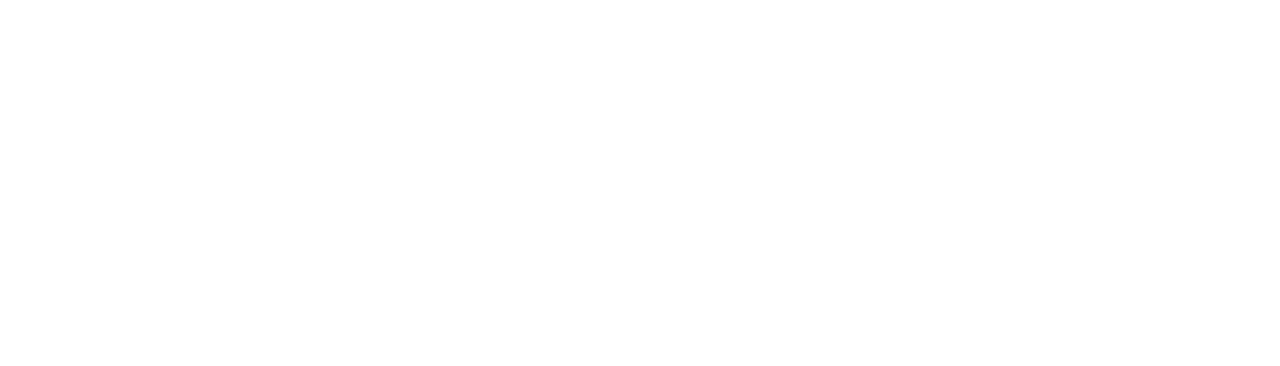
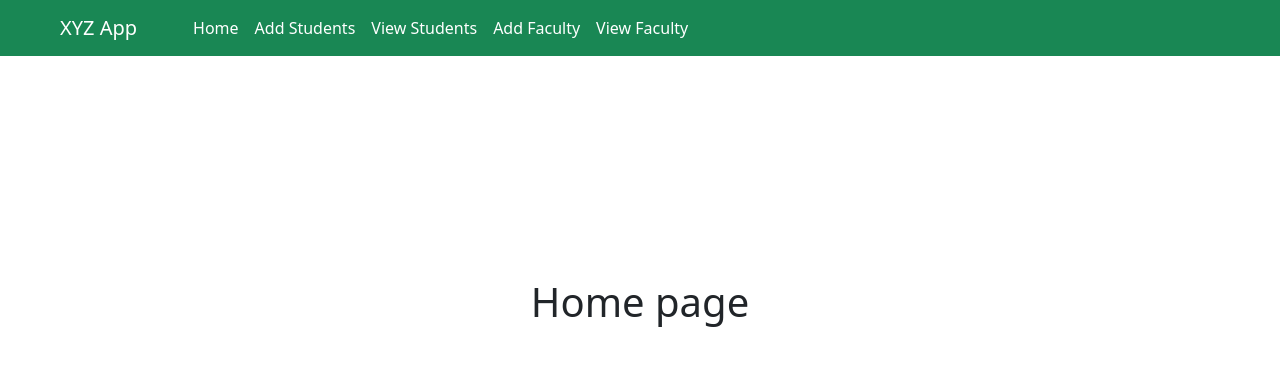
Before and after one commit to Arj2001/xyz-app, an Angular app: page /home in a window 1280 px wide. Before the commit this address led to /. Shown: the top 366 px of the page. Built offline with nearby package versions, Linux system fonts and the light colour scheme.

Commit message:
home and navbar impli

```diff
--- /dev/null
+++ b/src/app/home/home.component.html
@@ -0,0 +1,6 @@
+<app-navbar></app-navbar>
+<div class="d-flex align-items-center justify-content-center" style="height: 500px;">
+    <div >
+      <h1>Home page</h1>
+    </div>
+  </div>
--- /dev/null
+++ b/src/app/home/home.component.ts
@@ -0,0 +1,15 @@
+import { Component, OnInit } from '@angular/core';
+
+@Component({
+  selector: 'app-home',
+  templateUrl: './home.component.html',
+  styleUrls: ['./home.component.css']
+})
+export class HomeComponent implements OnInit {
+
+  constructor() { }
+
+  ngOnInit(): void {
+  }
+
+}
--- /dev/null
+++ b/src/app/navbar/navbar.component.html
@@ -0,0 +1,17 @@
+<nav class="navbar navbar-expand-lg bg-success navbar-dark">
+    <div class="container-fluid">
+      <a class="navbar-brand mx-5" href="">XYZ App</a>
+      <button class="navbar-toggler" type="button" data-bs-toggle="collapse" data-bs-target="#navbarNavAltMarkup" aria-controls="navbarNavAltMarkup" aria-expanded="false" aria-label="Toggle navigation">
+        <span class="navbar-toggler-icon"></span>
+      </button>
+      <div class="collapse navbar-collapse" id="navbarNavAltMarkup">
+        <div class="navbar-nav">
+          <a class="nav-link active" aria-current="page" routerLink="/home">Home</a>
+          <a class="nav-link active" aria-current="page" routerLink="/add-student">Add Students</a>
+          <a class="nav-link active" aria-current="page" routerLink="/view-student">View Students</a>
+          <a class="nav-link active" aria-current="page" routerLink="/add-faculty">Add Faculty</a>
+          <a class="nav-link active" aria-current="page" routerLink="/view-faculty">View Faculty</a>
+        </div>
+      </div>
+    </div>
+  </nav>
--- /dev/null
+++ b/src/app/navbar/navbar.component.ts
@@ -0,0 +1,15 @@
+import { Component, OnInit } from '@angular/core';
+
+@Component({
+  selector: 'app-navbar',
+  templateUrl: './navbar.component.html',
+  styleUrls: ['./navbar.component.css']
+})
+export class NavbarComponent implements OnInit {
+
+  constructor() { }
+
+  ngOnInit(): void {
+  }
+
+}
```
Also changed, not shown: src/app/app.module.ts (+8 -1 lines), src/app/home/home.component.css (added), src/app/navbar/navbar.component.css (added).
